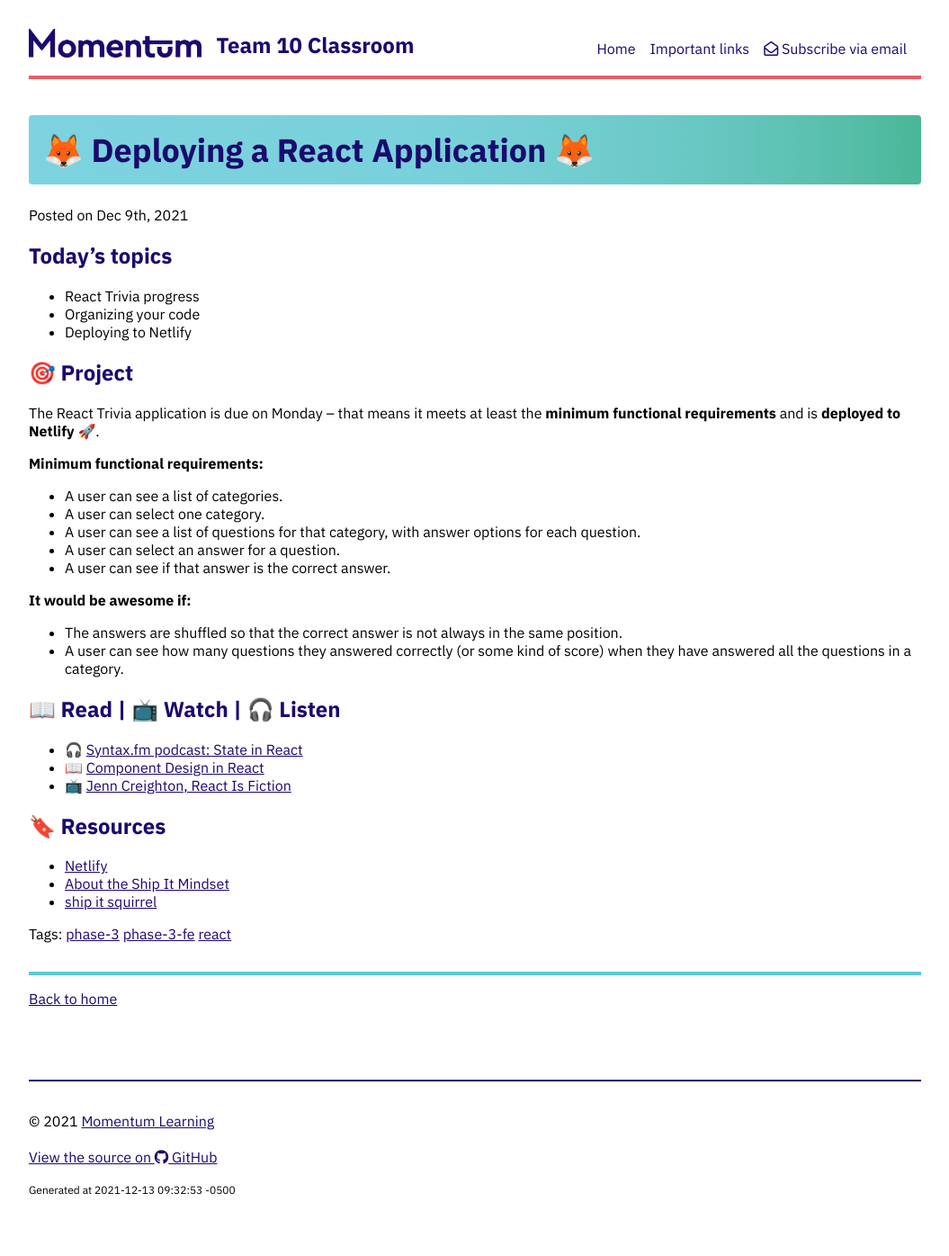
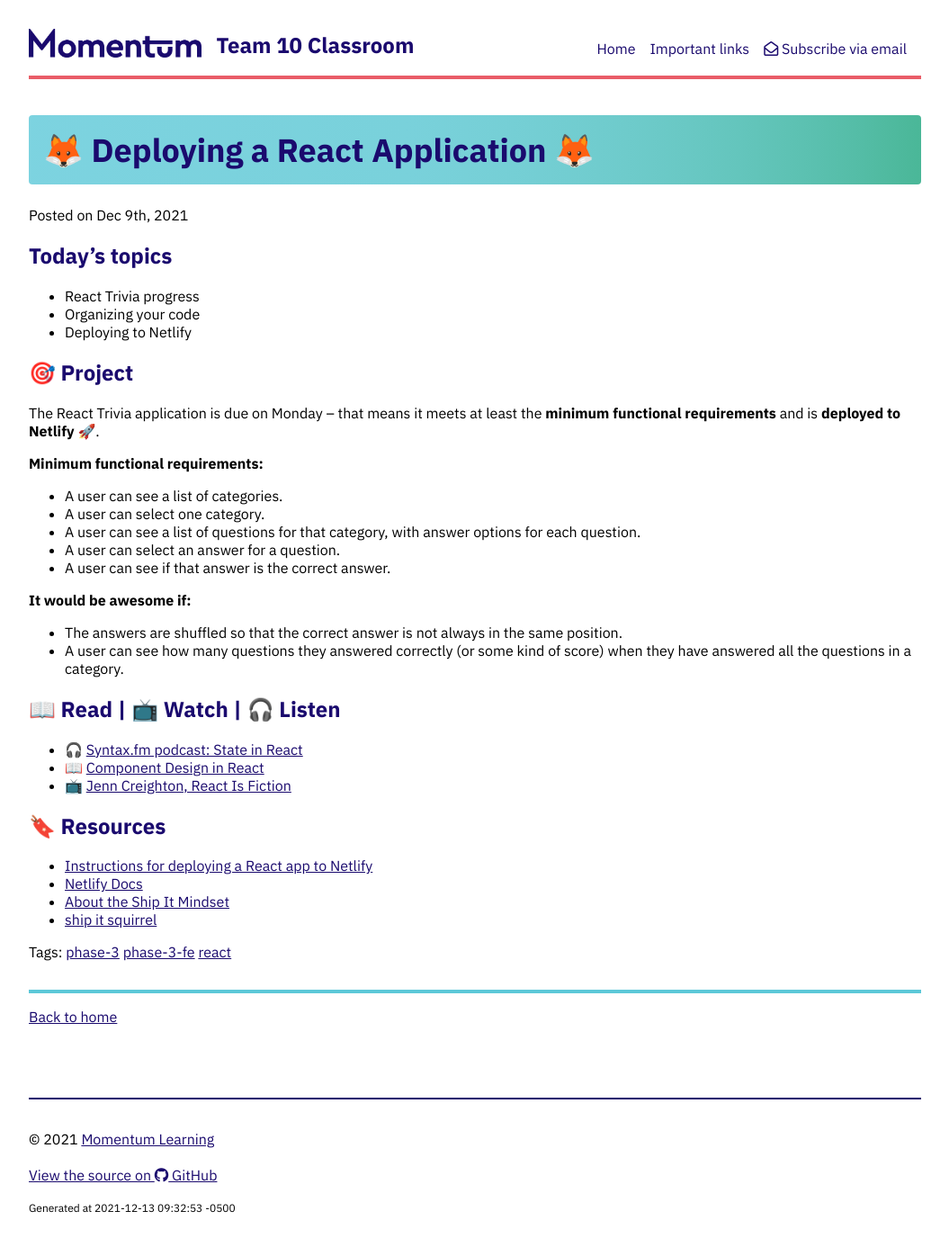
Before and after one commit to Momentum-Team-10/momentum-team-10.github.io, a Jekyll site: the page built from _posts/2021-12-09-fe-deployment.md, in a window 1280 px wide. Shown: the whole page at 90% size, without its empty margins (112-1167 px from the left). Built offline with Jekyll 4.4.1, drawn with Linux system fonts in a browser that asks for light colours; nearby versions of some CDN libraries.

Commit message:
Add link to Netlify deploy instructions

```diff
--- a/_posts/2021-12-09-fe-deployment.md
+++ b/_posts/2021-12-09-fe-deployment.md
@@ -36,6 +36,7 @@ The React Trivia application is due on Monday -- that means it meets at least th
 
 ## 🔖 Resources
 
-- [Netlify](https://docs.netlify.com/site-deploys/create-deploys/)
+- [Instructions for deploying a React app to Netlify](https://www.notion.so/momentumlearn/Deploying-a-React-app-to-Netlify-409f3e2a2ae44ccd857b3797ff0963f8)
+- [Netlify Docs](https://docs.netlify.com/site-deploys/create-deploys/)
 - [About the Ship It Mindset](https://excid3.com/blog/finishing-is-all-that-matters)
 - [ship it squirrel](https://shipitsquirrel.github.io/)
```
